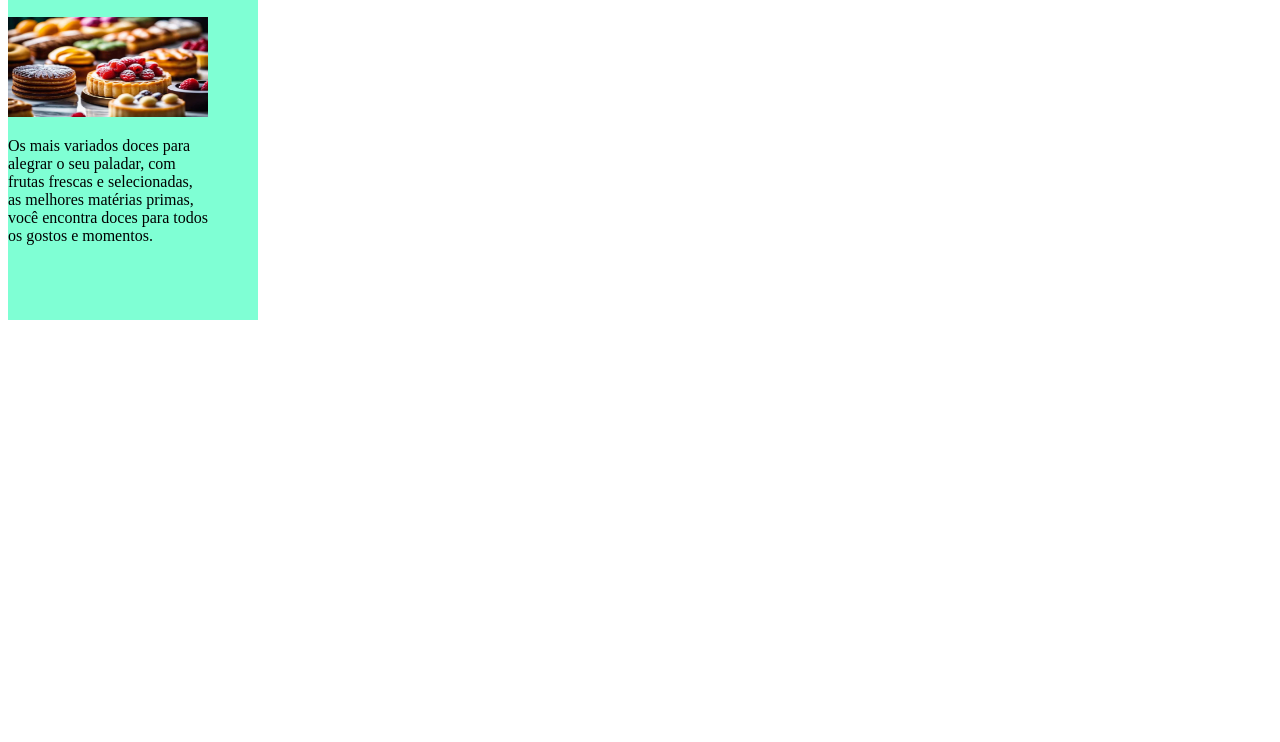
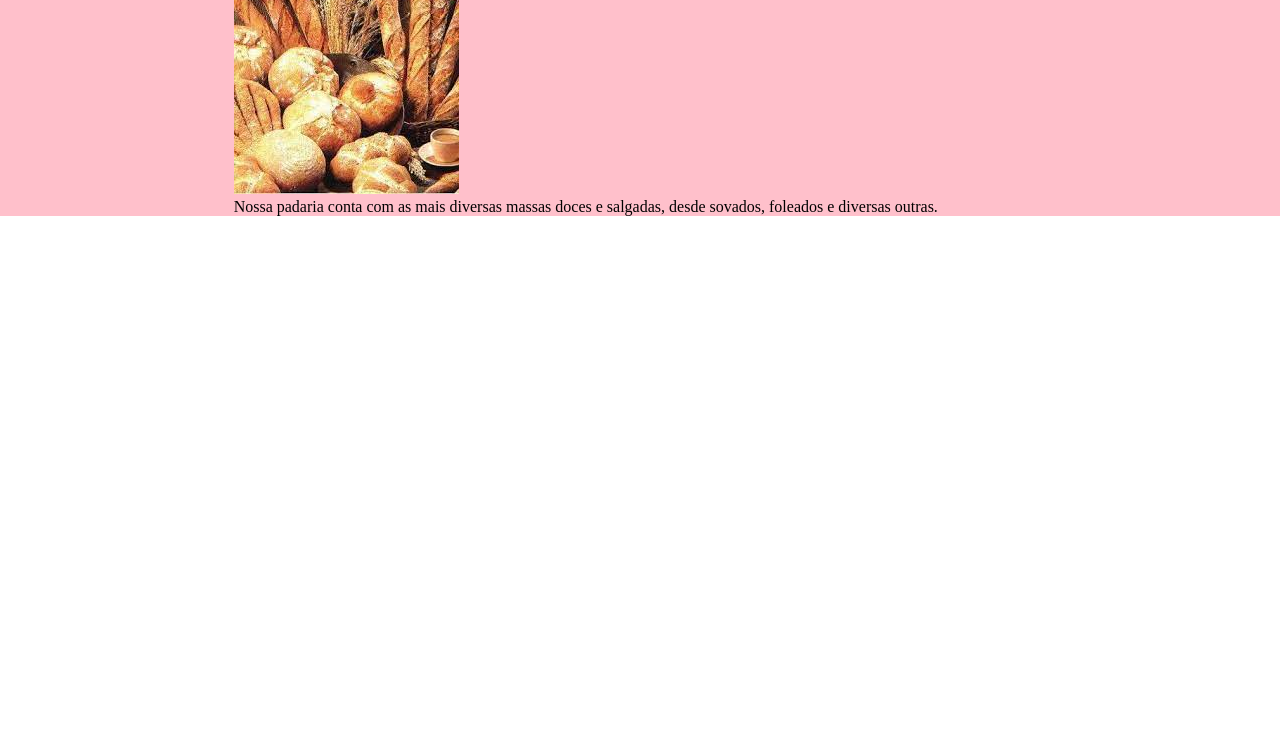
Before and after one commit to Erick27ap/projetointegrador, a plain HTML site: page index.html in a window 1280 px wide. Shown: the part 58-800 px from the top of the page. Drawn offline with Linux system fonts and the light colour scheme.

Commit message:
primeiro commit

```diff
--- a/Externos/css/estilo.css
+++ b/Externos/css/estilo.css
@@ -1,4 +1,4 @@
-main{
+/* main{
     display: flex;
 }
 .Confeitaria{
@@ -9,4 +9,17 @@ main{
 img, p{
     width: 200px;
     height: 100px;
+} */
+
+
+/*paddronizando as configurações de exibição para melhor estilização*/
+*{
+    margin: 0px;
+    border: 0px;
+    padding: 0px;
+    box-sizing: border-box;
 }
+.produtos{
+    display: flex;
+    background-color: pink;
+}
--- a/index.html
+++ b/index.html
@@ -8,24 +8,35 @@
 </head>
 <body>
     <!--Produtos-->
-    <main class="conteudo-produtos"><!--Area de apresentação dos produtos-->
+    <!-- <main class="conteudo-produtos">
         <section class="produtos">
             <div class="Confeitaria">
                 <div class="titulo-produto"><h1>Confeitaria</h1></div>
                 <div class="imagem-produto"><img src="./Externos/Imagens/confeitaria.jpg" alt="imagem de uma bancada com doces, em foco está uma torta de framboesa"></div>
                 <div class="descricao-produto"><p>Os mais variados doces para alegrar o seu paladar, com frutas frescas e selecionadas, as melhores matérias primas, você encontra doces para todos os gostos e momentos.</p></div>
             </div>
-            <!-- <div class="Panificacao">
+            <div class="Panificacao">
                 <div class="titulo-produto"><h1>Panificação</h1></div>
                 <div class="imagem-produto"><img src="./Externos/Imagens/panificação.jpg" alt=""></div>
-                <div class="descricao-produto"><p>Nossa padaria conta com as mais diversas massas, desde sovados, foleados e diversos outros, também como algumas tortas.</p></div>
+                <div class="descricao-produto"><p>Nossa padaria conta com as mais diversas massas, desde sovados, foleados e diversos outros.</p></div>
             </div>
             <div class="Bebidas">
                 <div class="titulo-produto"><h1>Bebidas</h1></div>
                 <div class="imagem-produto"><img src="./Externos/Imagens/bebidas.jpg" alt="Imagem de chicaras, algumas com leite, outras com café e ao centro um bool com grão de café torrado"></div>
                 <div class="descricao-produto"><p>As mais diversas bebidas para o seu melhor momento, como nosso café artesanal, bebidas frias e quentes, variados sucos naturais, vitaminas e bebidas especiais.</p></div>
-            </div> -->
+            </div>
         </section>
-    </main>
+    </main> -->
+
+    <section class="produtos">
+        <div class="titulo-produto"><h1>NOSSOS PRODUTOS</h1></div>
+        <div class="cat-produtos">
+            <div class="item-produto">
+                <h1>PANIFICAÇÃO</h1>
+                <img src="./Externos/Imagens/panificação.jpg" alt="Imagens de alguns pães enfarinhados com ramos de trigo entre eles">
+                <p>Nossa padaria conta com as mais diversas massas doces e salgadas, desde sovados, foleados e diversas outras.</p>
+            </div>
+        </div>
+    </section>
 </body>
 </html>
```
